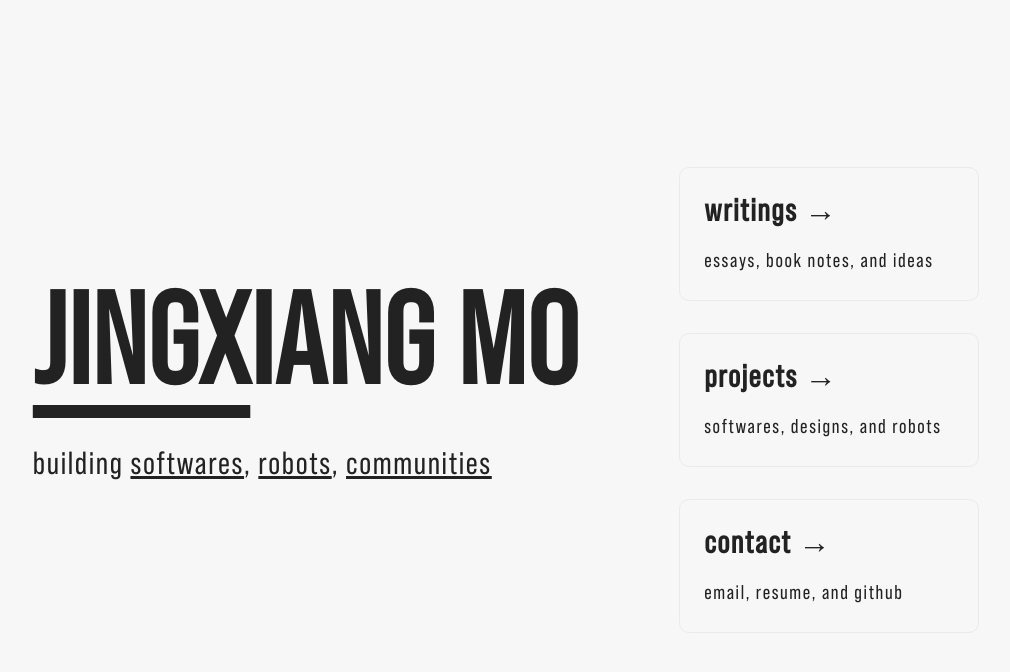
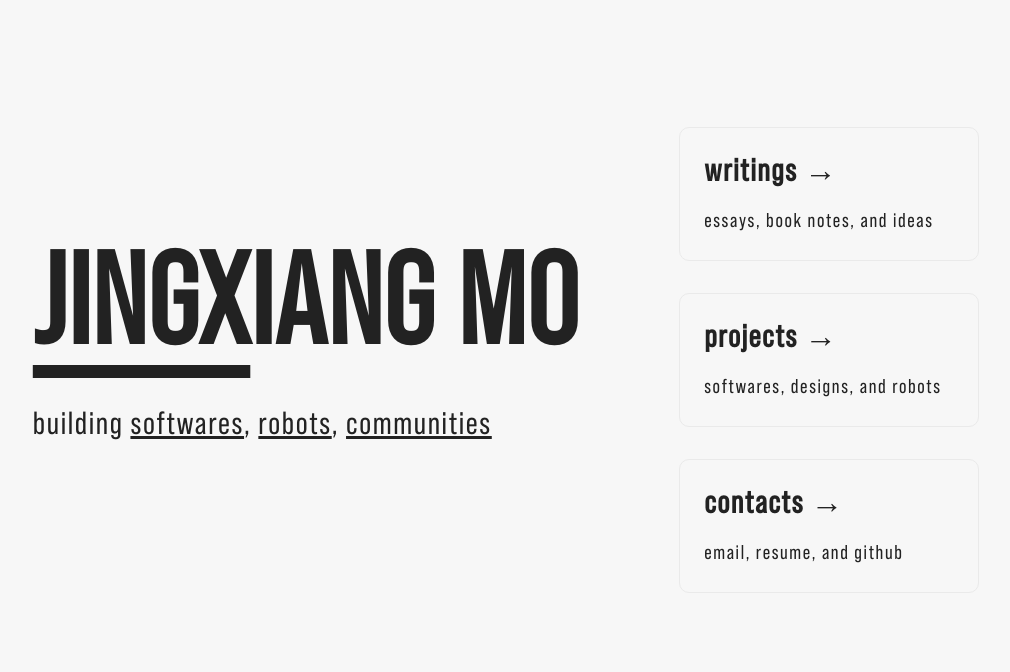
Before and after one commit to jingxiangmo/website, a Next.js app: page / in a window 1280 px wide. Shown: the top 672 px of the page, without its empty margins (84-1094 px from the left). Built offline with nearby package versions, Linux system fonts and the light colour scheme.

Commit message:
changed vertical of main page and user-scalable

```diff
--- a/pages/index.js
+++ b/pages/index.js
@@ -40,9 +40,9 @@ export default function Home() {
             </a>
           </Link>
 
-          <Link href={"/contact"}>
+          <Link href={"/contacts"}>
             <a className={styles.card}>
-              <h2>contact &rarr;</h2>
+              <h2>contacts &rarr;</h2>
               <p> email, resume, and github </p>
             </a>
           </Link>
--- a/public/admin/index.html
+++ b/public/admin/index.html
@@ -2,7 +2,7 @@
 <html>
 <head>
   <meta charset="utf-8" />
-  <meta name="viewport" content="width=device-width, initial-scale=1.0" />
+  <meta name="viewport" content="width=device-width, initial-scale=1.0, maximum-scale=1.0, user-scalable=no">
   <title>Content Manager</title>
   <script src="https://identity.netlify.com/v1/netlify-identity-widget.js"></script>
 </head>
--- a/styles/Home.module.scss
+++ b/styles/Home.module.scss
@@ -3,7 +3,7 @@
 }
 
 .main {
-  min-height: 100vh;
+  min-height: 90vh; // change the vertical shift
   padding: 4rem 0;
   flex: 1;
   display: flex;
```
